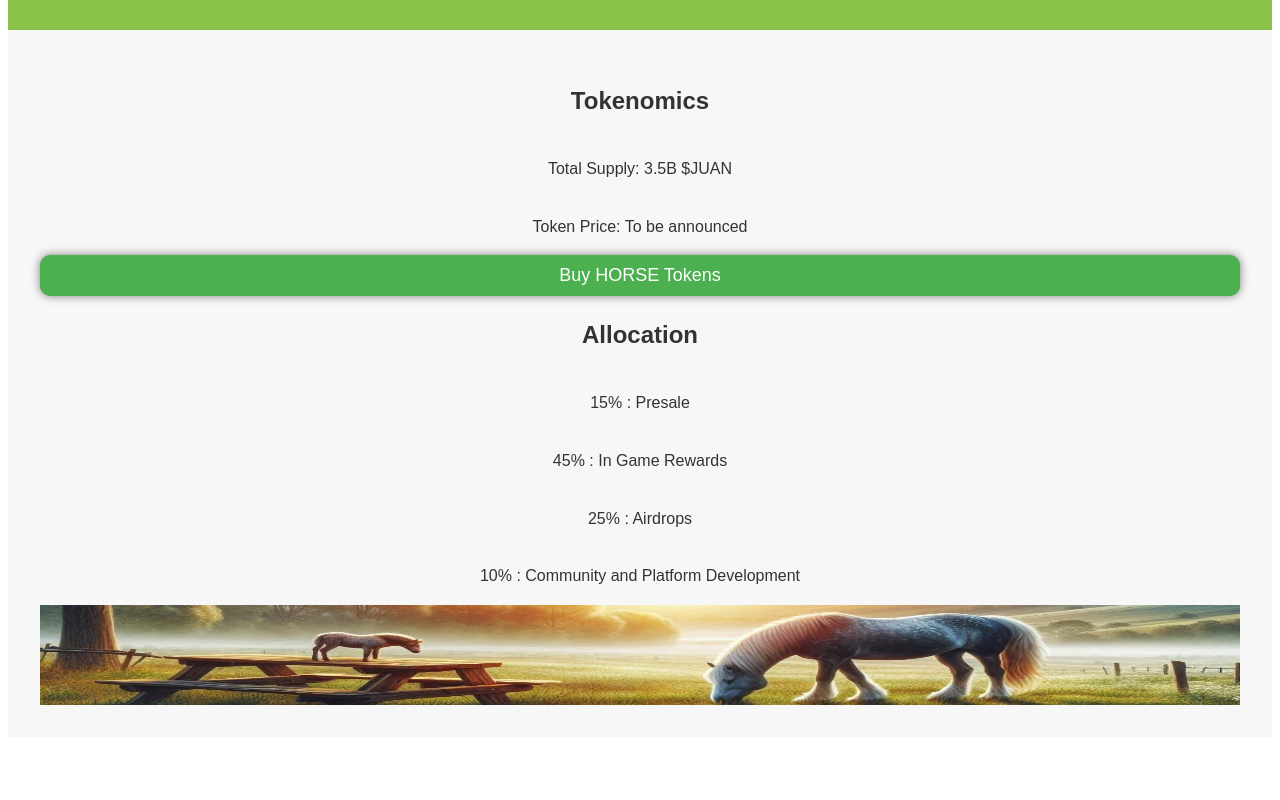
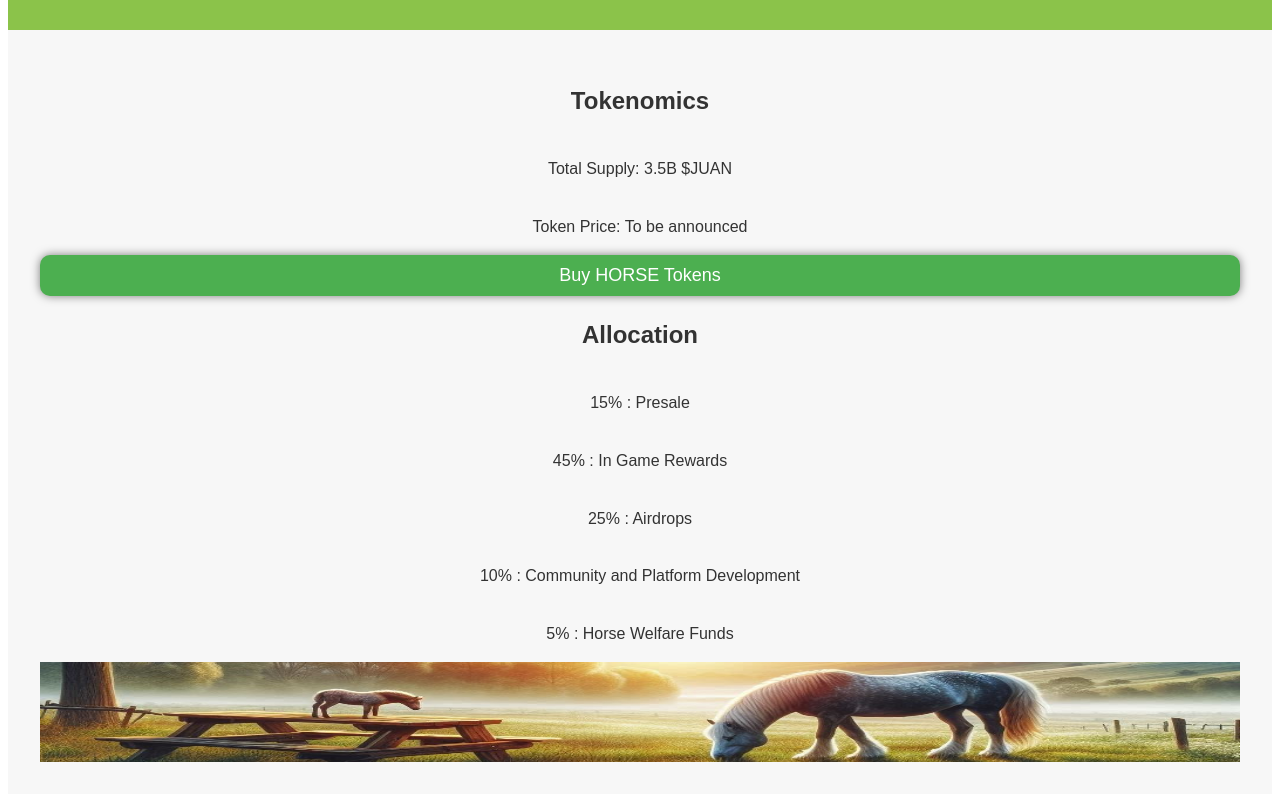
Before and after one commit to HitmanBoi/Memethon, a React (Vite) app in the folder Juan_Horse/src/Juan_Horse_frontend/: page / in a window 1280 px wide. Shown: the part 1097-1897 px from the top of the page. Before the commit the page ends 1842 px from the top, so only its background shows below. Built offline with nearby package versions, Linux system fonts and the light colour scheme.

Commit message:
Updated Page

```diff
--- a/Juan_Horse/src/Juan_Horse_frontend/src/App.jsx
+++ b/Juan_Horse/src/Juan_Horse_frontend/src/App.jsx
@@ -40,6 +40,7 @@ const App = () => {
         <p>45% : In Game Rewards</p>
         <p>25% : Airdrops</p>
         <p>10% : Community and Platform Development </p>
+        <p>5% : Horse Welfare Funds</p>
         <img src="public/Horse_grazing.jpeg" alt="Horse Grazing" height={100} />
       </section>
     </div>
```
